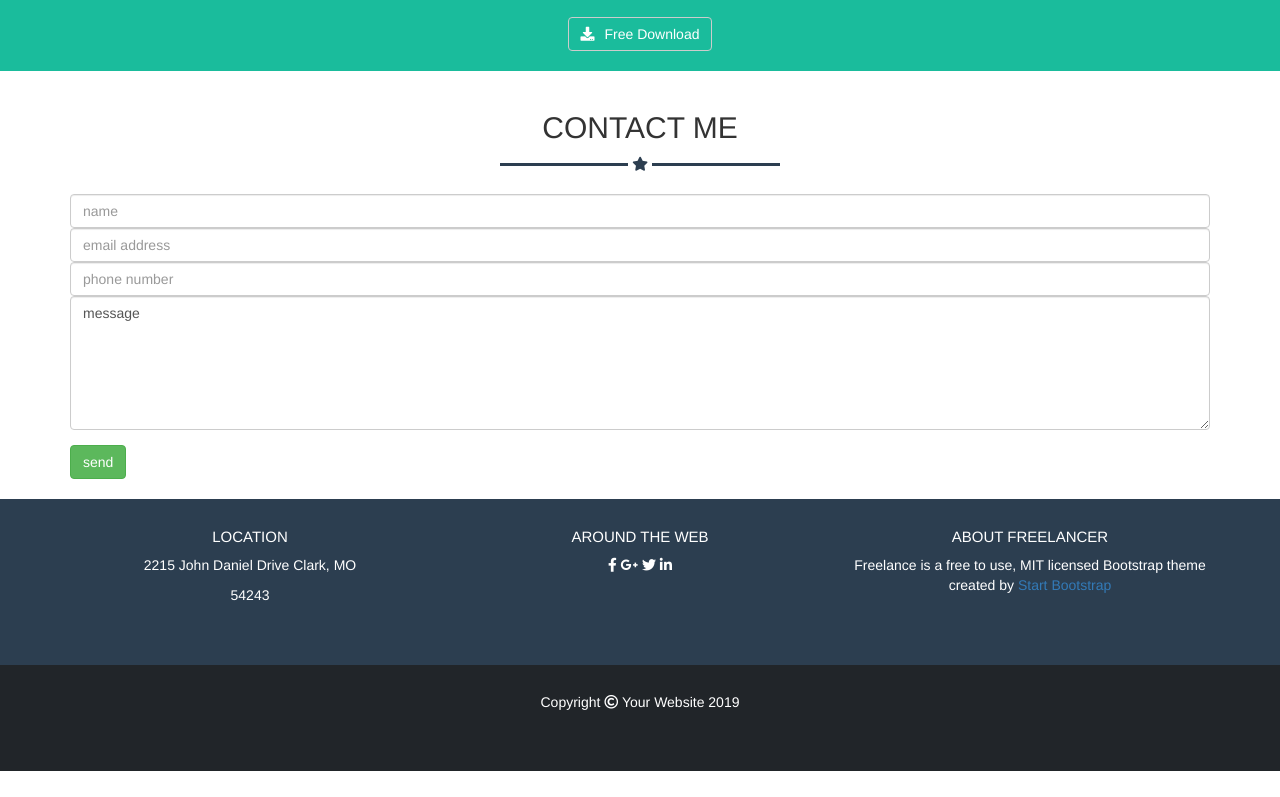
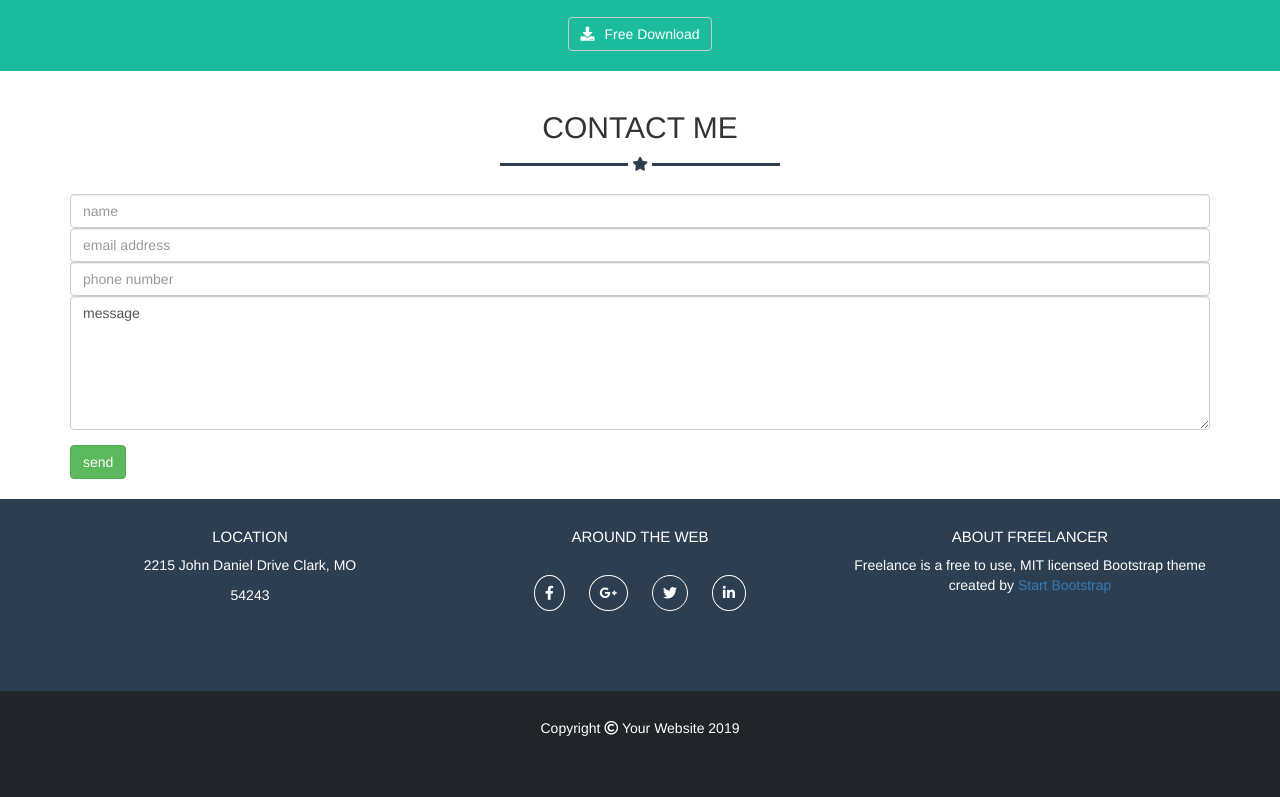
Before and after one commit to marzucoalessandro/html-css-bootstrap-freelancer, a plain HTML site: page index.html in a window 1280 px wide. Shown: the part 1489-2286 px from the top of the page. Before the commit the page ends 2260 px from the top, so only its background shows below. Drawn offline with nearby package versions, Linux system fonts and the light colour scheme.

Commit message:
elementi del footer aggiunti

```diff
--- a/css/style.css
+++ b/css/style.css
@@ -48,6 +48,10 @@
  .bdr{
    border-radius: 10px;
  }
+
+.mglr-5{
+margin: 10px;
+}
 
  .mrb-5{
    margin-bottom: 5px;
@@ -156,7 +160,10 @@
   font-size: 15px;
   text-transform: uppercase;
 }
-
-.slide:hover {
-  color: #1abc9c;
+.social a i{
+  border: 1px solid white;
+  border-radius: 100%;
 }
+.pd-10{
+  padding: 10px;
+}
--- a/index.html
+++ b/index.html
@@ -44,7 +44,7 @@
 
             <div class="center txt-c">
               <!-- qui dentro abbiamo un img+ h1+logo e p-->
-              <img class="smile-boy"src="img/avataaars.svg" alt="">
+              <img class="smile-boy" src="img/avataaars.svg" alt="">
               <h1 class="white title">start bootstrap</h1>
               <div class="divider txt-c">
                 <div class="square"></div>
@@ -241,10 +241,13 @@
 
               <div class="col-md-4 col-sm-4 white ">
                 <h4 class="sm-title">around the web</h4>
-                <i class="fab fa-facebook-f white"></i>
-                <i class="fab fa-google-plus-g white"></i>
-                <i class="fab fa-twitter white"></i>
-                <i class="fab fa-linkedin-in white"></i>
+
+                <div class="social mrg-20">
+                  <span><a href=""><i class="fab fa-facebook-f white mglr-5 pd-10"></i></a></span>
+                  <span><a href=""><i class="fab fa-google-plus-g white mglr-5 pd-10"></i></a></span>
+                  <a href=""><i class="fab fa-twitter white mglr-5 pd-10"></i></a>
+                  <a href=""><i class="fab fa-linkedin-in white mglr-5 pd-10"></i></a>
+                </div>
 
               </div>
 
```
Also changed, not shown: 1 other file.
